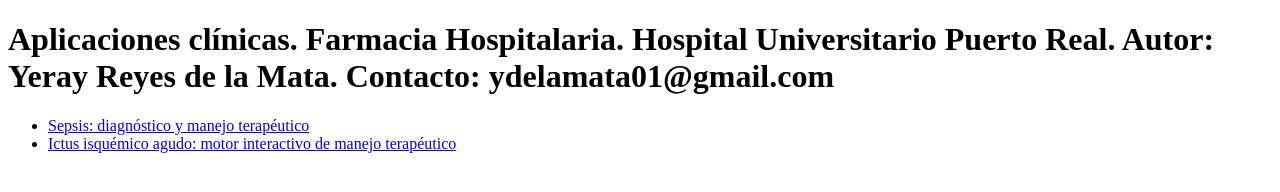
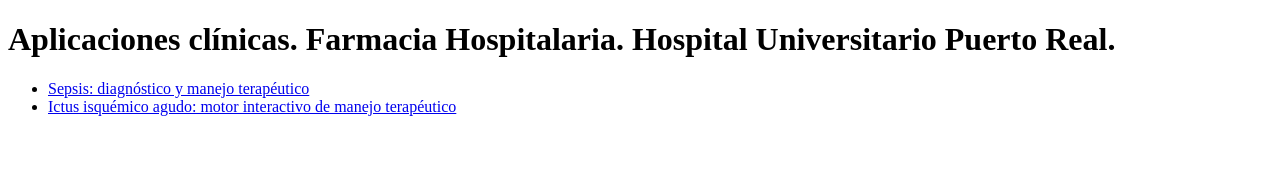
Before and after one commit to YerayFH/appclinicas, a plain HTML site: page index.html in a window 1280 px wide. Drawn offline with Linux system fonts and the light colour scheme.

Commit message:
Update index.html

```diff
--- a/index.html
+++ b/index.html
@@ -6,8 +6,7 @@
 </head>
 <body>
 
-<h1>Aplicaciones clínicas. Farmacia Hospitalaria. Hospital Universitario Puerto Real.
-Autor: Yeray Reyes de la Mata. Contacto: ydelamata01@gmail.com</h1>
+<h1>Aplicaciones clínicas. Farmacia Hospitalaria. Hospital Universitario Puerto Real.</h1>
 
 <ul>
     <li><a href="sepsis/">Sepsis: diagnóstico y manejo terapéutico</a></li>
```
